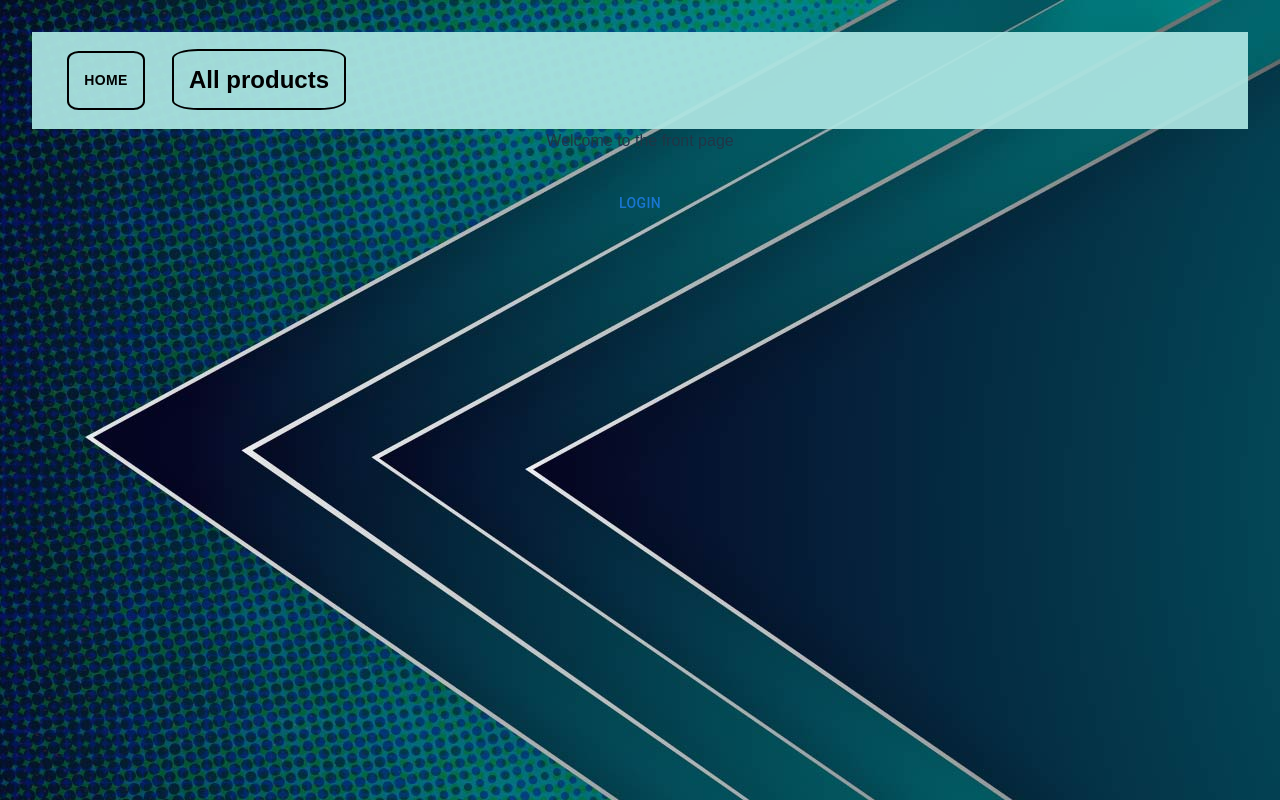
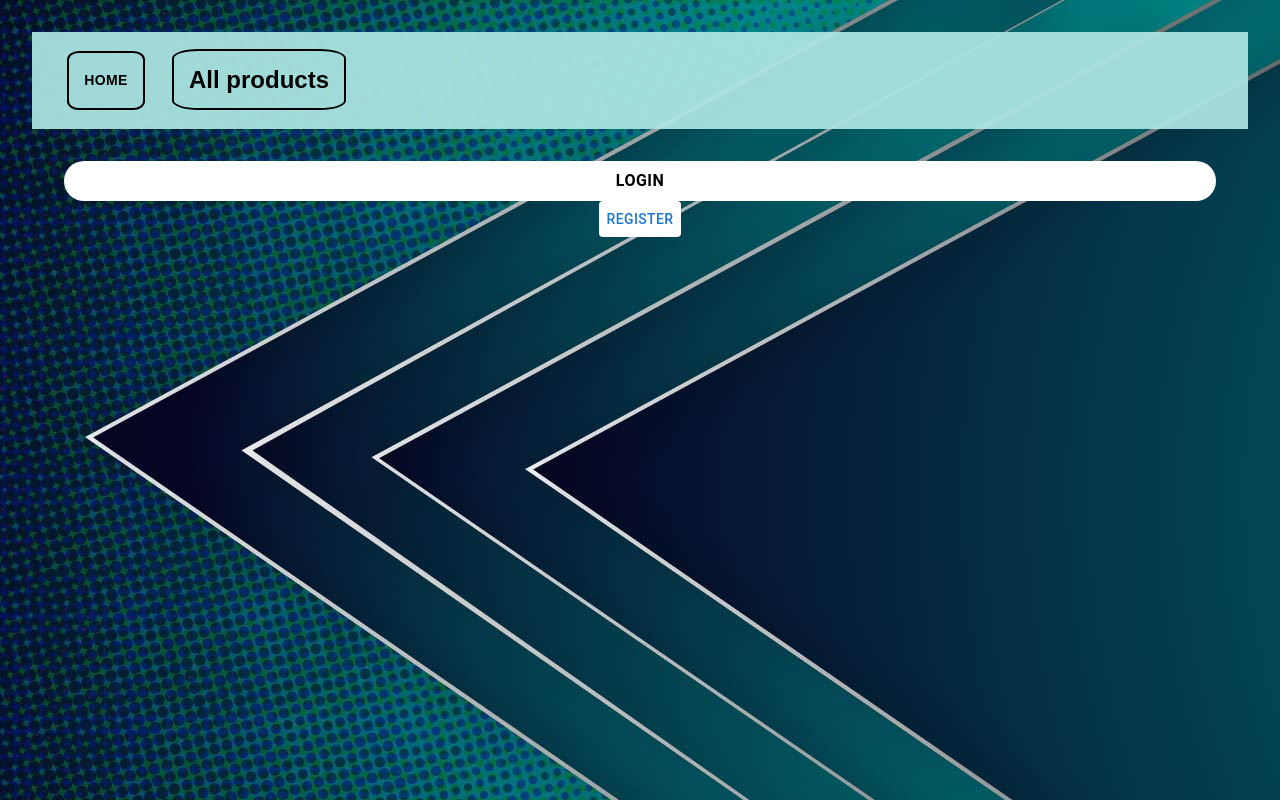
Before and after one commit to IPHUN1989/test-client, a React (Vite) app in the folder frontend/: page / in a window 1280 px wide. Built offline with nearby package versions, Linux system fonts and the light colour scheme.

Commit message:
✨ feat(HomePage): Add registering
Add registering option

```diff
--- a/frontend/src/Pages/HomePage/HomePage.jsx
+++ b/frontend/src/Pages/HomePage/HomePage.jsx
@@ -8,11 +8,13 @@ function HomePage() {
 
   return (
     <>
-      <div>Welcome to the front page</div>
-      {!localStorage.getItem("user_name") ?
+      {!localStorage.getItem("username") ?
       <div className="card">
-        <Button onClick={() => navigate("/login")}>
+        <Button id="login" style={{background: "white"}} onClick={() => navigate("/login")}>
           Login
+        </Button>
+        <Button id="reg" style={{background: "white"}} onClick={() => navigate("/register")}>
+          Register
         </Button>
         </div>
       : <></>
```
